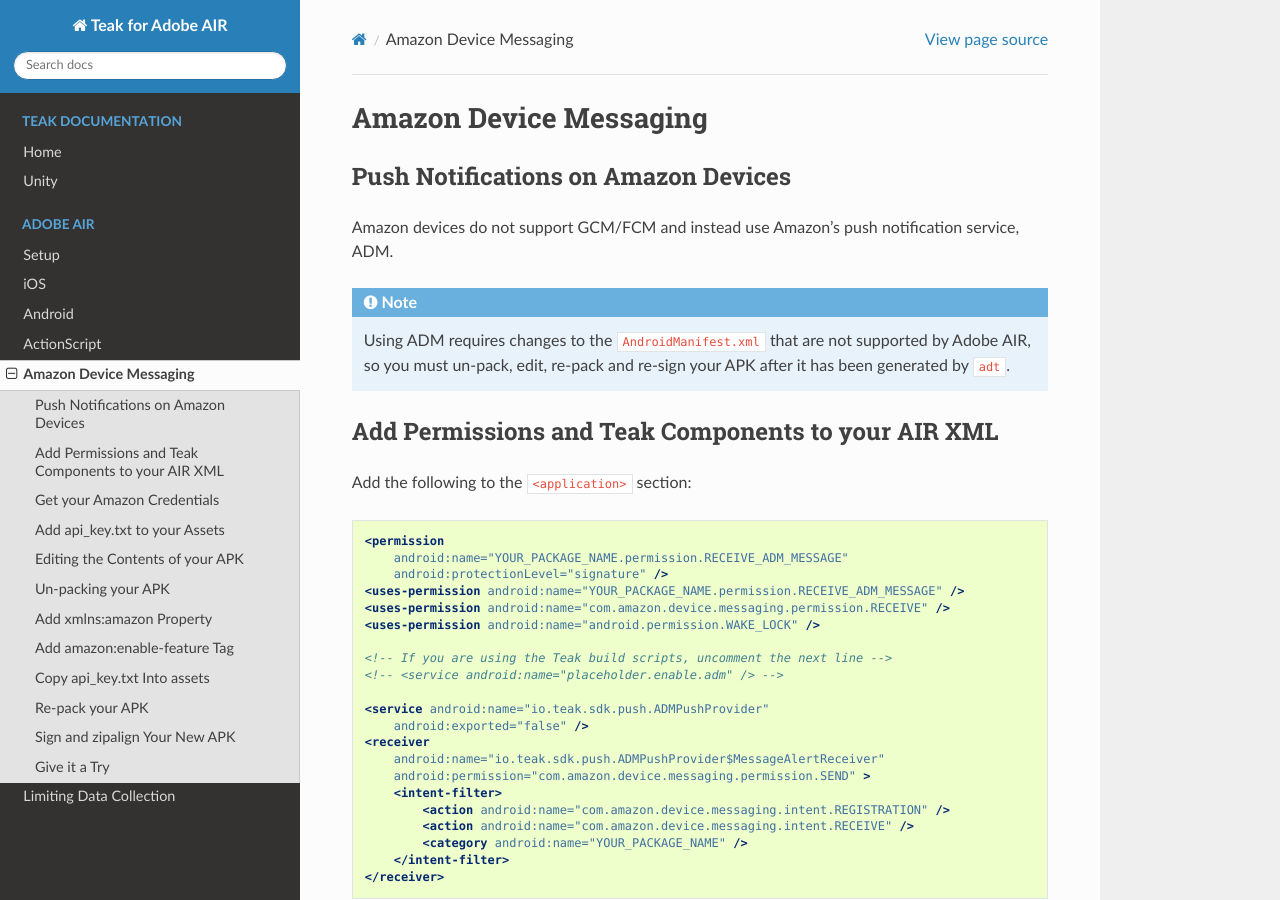
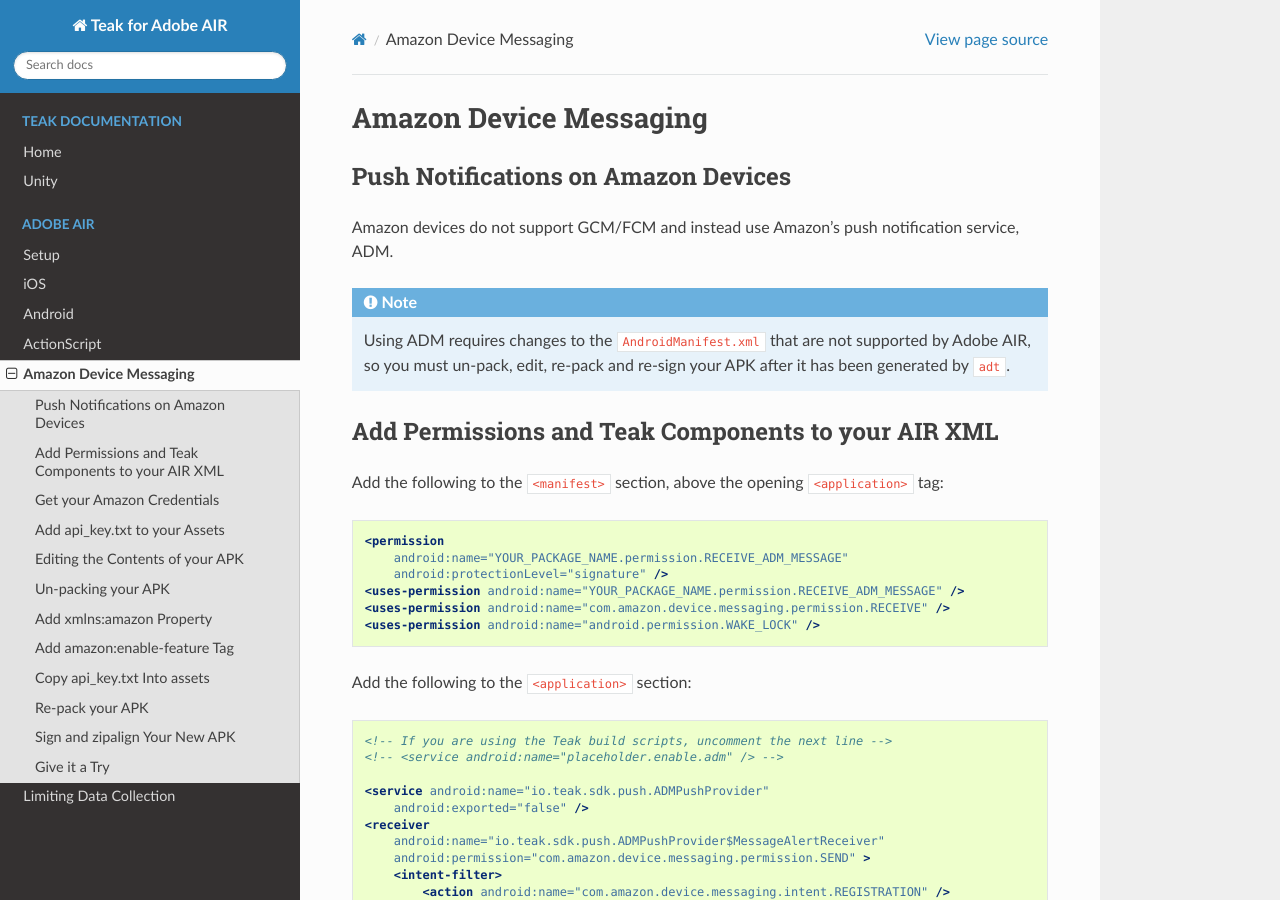
Before and after one commit to GoCarrot/teak-air, a Sphinx documentation site: the page built from docs/adm.rst, in a window 1280 px wide and 900 px high. Built offline with Sphinx 7.4.7 and the Read the Docs theme 2.0.0, drawn with Linux system fonts in a browser that asks for light colours.

Commit message:
Fix docs for ADM permissions

```diff
--- a/docs/adm.rst
+++ b/docs/adm.rst
@@ -12,7 +12,7 @@
 
 Add Permissions and Teak Components to your AIR XML
 ---------------------------------------------------
-Add the following to the ``<application>`` section::
+Add the following to the ``<manifest>`` section, above the opening ``<application>`` tag::
 
     <permission
         android:name="YOUR_PACKAGE_NAME.permission.RECEIVE_ADM_MESSAGE"
@@ -20,6 +20,8 @@
     <uses-permission android:name="YOUR_PACKAGE_NAME.permission.RECEIVE_ADM_MESSAGE" />
     <uses-permission android:name="com.amazon.device.messaging.permission.RECEIVE" />
     <uses-permission android:name="android.permission.WAKE_LOCK" />
+
+Add the following to the ``<application>`` section::
 
     <!-- If you are using the Teak build scripts, uncomment the next line -->
     <!-- <service android:name="placeholder.enable.adm" /> -->
```
